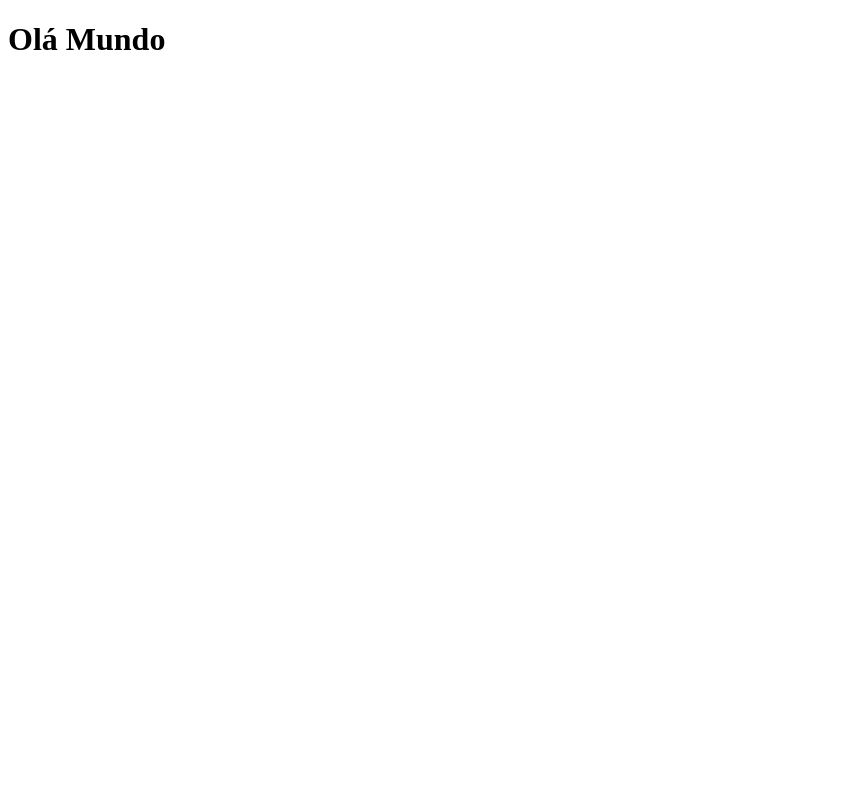
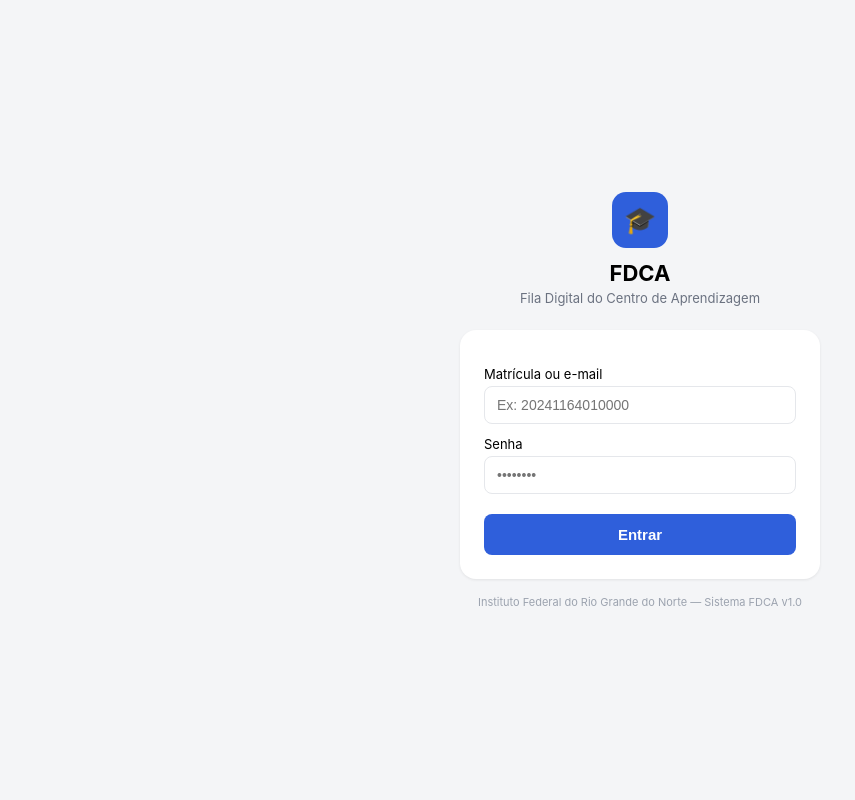
Before and after one commit to Joao-7/FDCA, a Django app: page / in a window 1280 px wide. Before the commit the part shown is almost empty. Shown: the whole page, without its empty margins (0-855 px from the left). Run offline with Django 5.2, Linux system fonts and the light colour scheme.

Commit message:
teste de html e melhorias

```diff
--- a/projeto_fdca/app_login/templates/login.html
+++ b/projeto_fdca/app_login/templates/login.html
@@ -1,11 +1,114 @@
 <!DOCTYPE html>
 <html lang="pt-br">
+
 <head>
     <meta charset="UTF-8">
-    <meta name="viewport" content="width=device-width, initial-scale=1.0">
-    <title>Login - FDCA</title>
+    <title>FDCA - Login</title>
+    <style>
+        * {
+            box-sizing: border-box;
+            margin: 0;
+            padding: 0;
+        }
+
+        body {
+            font-family: -apple-system, Arial, sans-serif;
+            background: #f4f5f7;
+            display: flex;
+            align-items: center;
+            justify-content: center;
+            min-height: 100vh;
+        }
+
+        .container {
+            width: 360px;
+            text-align: center;
+        }
+
+        .logo {
+            width: 56px;
+            height: 56px;
+            margin: 0 auto 12px;
+            background: #2f5fdb;
+            border-radius: 14px;
+            display: flex;
+            align-items: center;
+            justify-content: center;
+            color: white;
+            font-size: 26px;
+        }
+
+        h1 {
+            font-size: 22px;
+            margin-bottom: 4px;
+        }
+
+        .subtitle {
+            color: #6b7280;
+            font-size: 13px;
+            margin-bottom: 24px;
+        }
+
+        .card {
+            background: white;
+            border-radius: 16px;
+            padding: 24px;
+            box-shadow: 0 1px 3px rgba(0, 0, 0, 0.08);
+        }
+
+        label {
+            display: block;
+            text-align: left;
+            font-size: 13px;
+            margin: 12px 0 4px;
+        }
+
+        input {
+            width: 100%;
+            padding: 10px 12px;
+            border: 1px solid #e5e7eb;
+            border-radius: 8px;
+            font-size: 14px;
+        }
+
+        button {
+            width: 100%;
+            margin-top: 20px;
+            padding: 12px;
+            border: none;
+            border-radius: 8px;
+            background: #2f5fdb;
+            color: white;
+            font-size: 15px;
+            font-weight: bold;
+            cursor: pointer;
+        }
+
+        .footer {
+            color: #9ca3af;
+            font-size: 11px;
+            margin-top: 16px;
+        }
+    </style>
 </head>
+
 <body>
-    <h1>Olá Mundo</h1>
+    <div class="container">
+        <div class="logo">🎓</div>
+        <h1>FDCA</h1>
+        <p class="subtitle">Fila Digital do Centro de Aprendizagem</p>
+        <div class="card">
+            <form method="post">
+                {% csrf_token %}
+                <label>Matrícula ou e-mail</label>
+                <input type="text" placeholder="Ex: 20241164010000">
+                <label>Senha</label>
+                <input type="password" placeholder="••••••••">
+                <button type="submit">Entrar</button>
+            </form>
+        </div>
+        <p class="footer">Instituto Federal do Rio Grande do Norte — Sistema FDCA v1.0</p>
+    </div>
 </body>
+
 </html>
--- a/projeto_fdca/app_login/urls.py
+++ /dev/null
@@ -1,6 +0,0 @@
-from django.contrib import admin
-from django.urls import path
-
-urlpatterns = [
-    path('admin/', admin.site.urls),
-]
--- a/projeto_fdca/projeto_fdca/urls.py
+++ b/projeto_fdca/projeto_fdca/urls.py
@@ -20,5 +20,5 @@
 
 urlpatterns = [
     path('admin/', admin.site.urls),
-    path('', pagina_login, name='login')
+    path('', pagina_login),
 ]
```
Also changed, not shown: projeto_fdca/projeto_fdca/settings.py (+3 -4 lines), projeto_fdca/app_login/views.py (line endings or trailing spaces), 3 other files.
